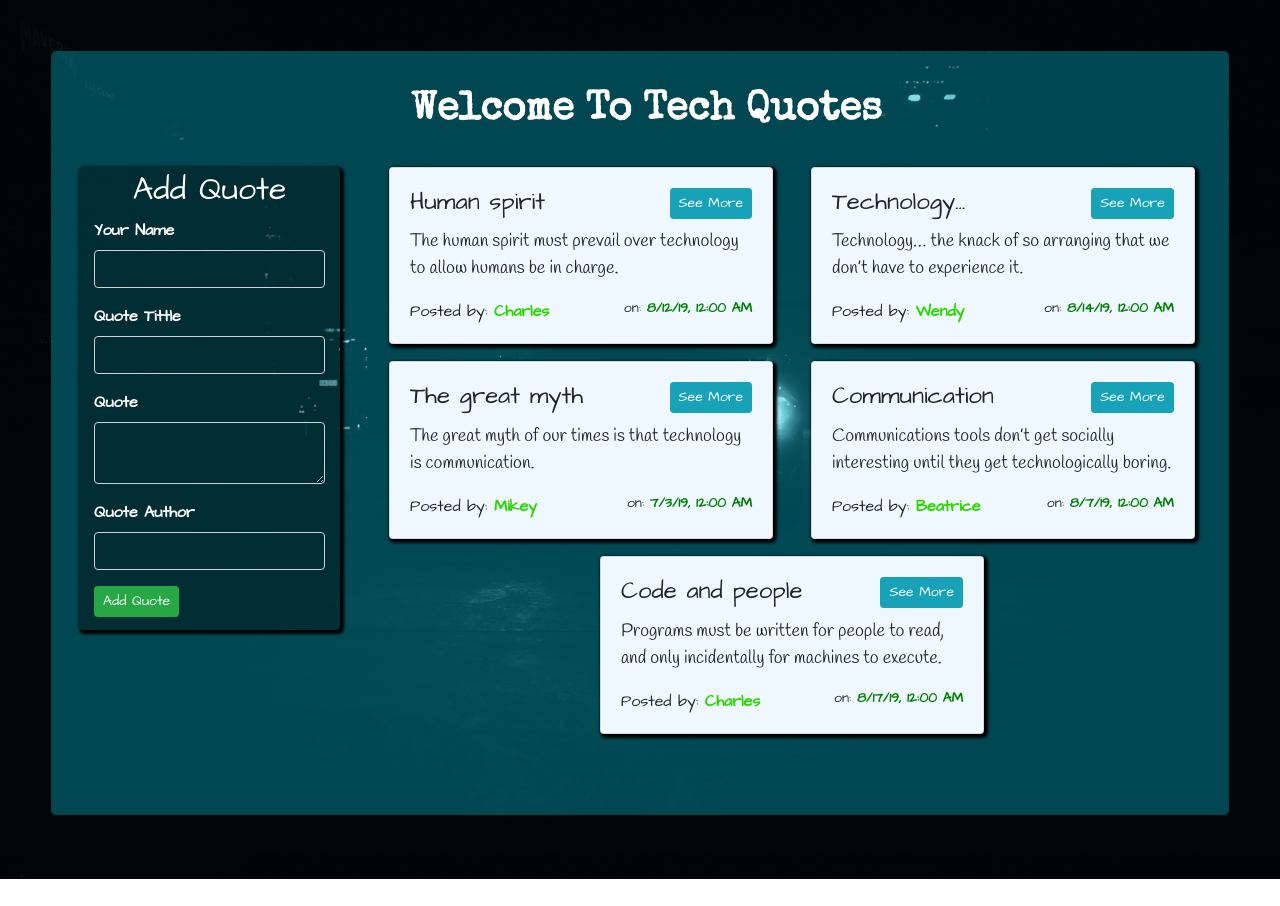
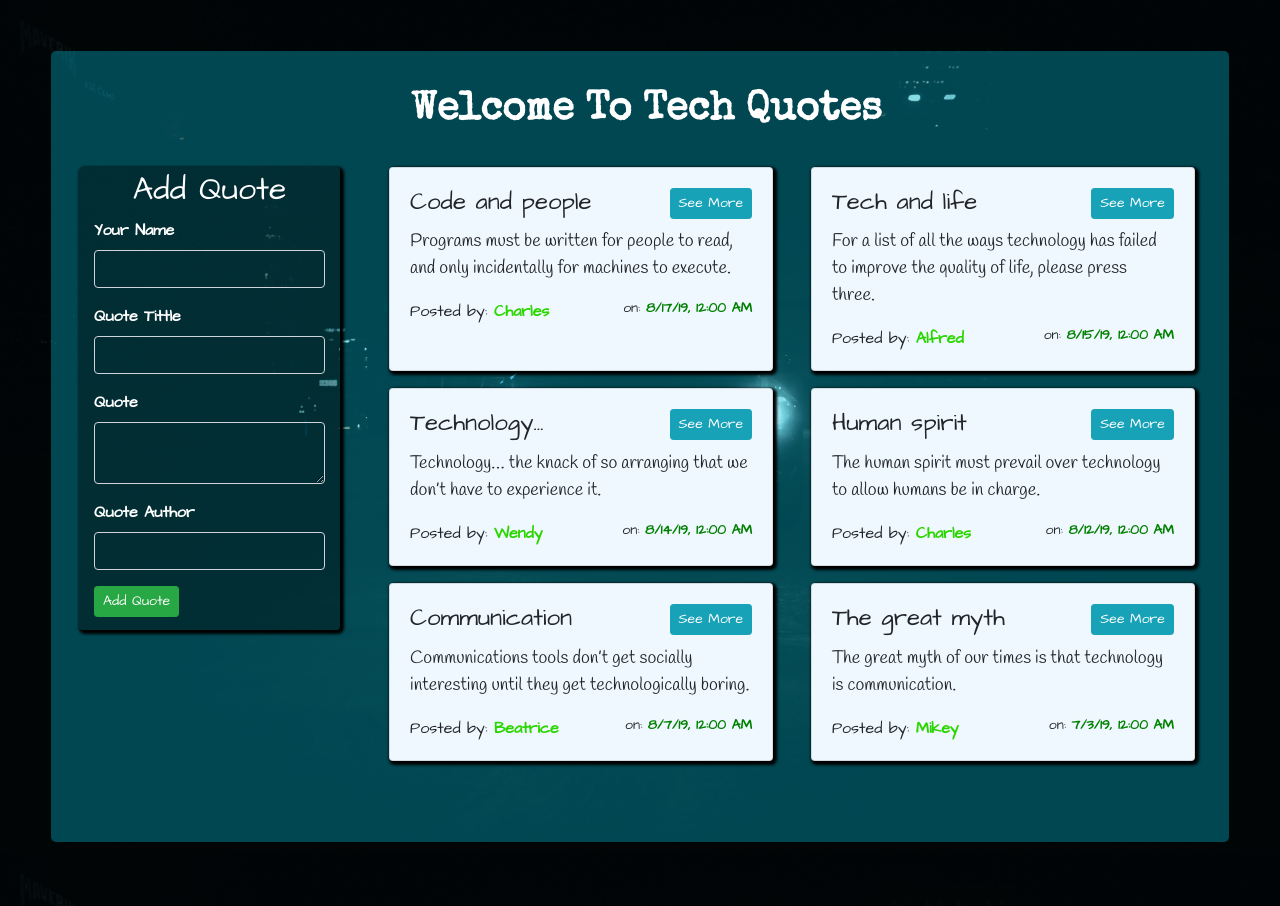
Before and after one commit to Owiti-Charles/Quotes-app, an Angular app: page / in a window 1280 px wide. Before the commit the page ends 879 px from the top, so only its background shows below. Built offline with nearby package versions, Linux system fonts and the light colour scheme; a web font is replaced by a local one; what @sweetalert2/ngx-sweetalert2 would draw is missing.

Commit message:
Arrang Quotes according to the day of creation

```diff
--- a/src/app/quotes/quotes.component.ts
+++ b/src/app/quotes/quotes.component.ts
@@ -14,11 +14,11 @@ export class QuotesComponent implements OnInit {
     new Quote (3,'Mikey','The great myth','The great myth of our times is that technology is communication.','Libby Larsen',new Date(2019,6,3),0,0),
     new Quote (4,'Beatrice','Communication','Communications tools don’t get socially interesting until they get technologically boring.','Clay Shirky',new Date(2019,7,7),0,0),
     new Quote (5,'Charles','Code and people','Programs must be written for people to read, and only incidentally for machines to execute.','Harold Abelson',new Date(2019,7,17),0,0),
-    // new Quote (6,'Alfred','Tech and life','For a list of all the ways technology has failed to improve the quality of life, please press three.','Alice Kahn',new Date(2019,7,15),0,0),
+    new Quote (6,'Alfred','Tech and life','For a list of all the ways technology has failed to improve the quality of life, please press three.','Alice Kahn',new Date(2019,7,15),0,0)
   ];
   get sortQuotes() {
     return this.quotes.sort((a, b) => {
-      return <any>new Date(b.likes) - <any>new Date(a.likes);
+      return <any>new Date(b.datePosted) - <any>new Date(a.datePosted);
     });
   }
   addedQuote(quote){
```
